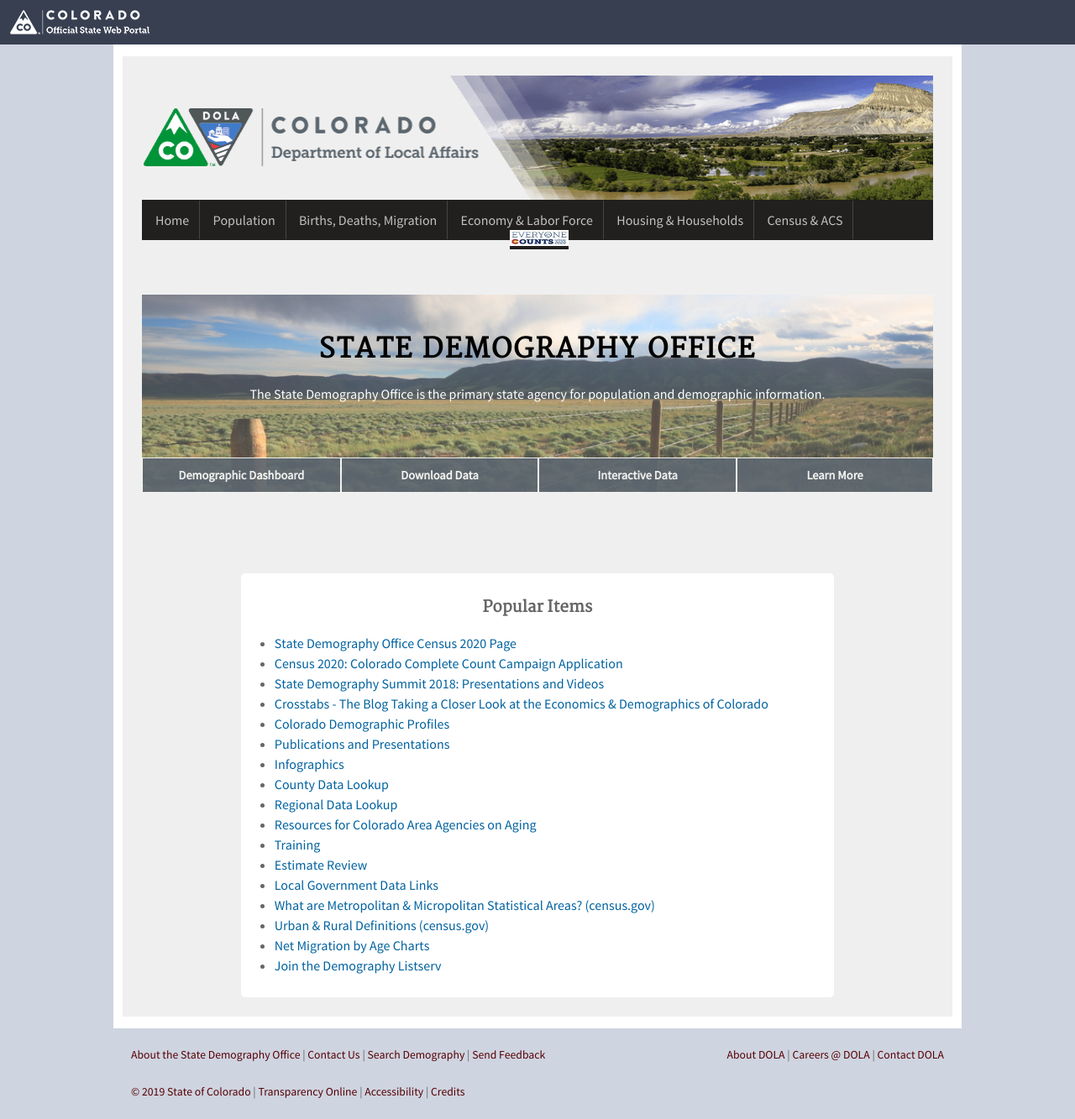
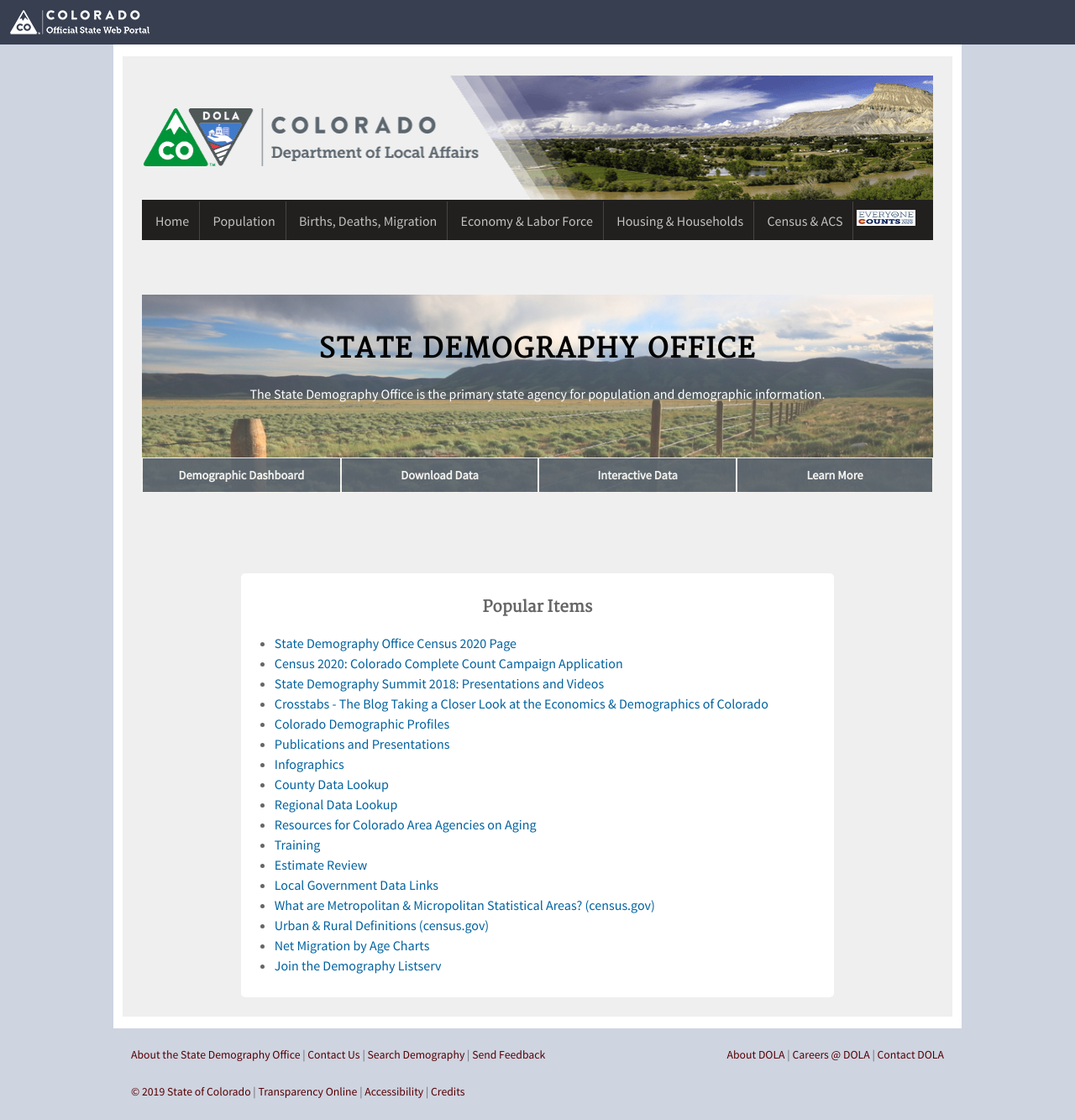
Before and after one commit to TBleess/Website_New, a Jekyll site: the page built from pages/0_Homepage_and_Footer_Links/index.md, in a window 1280 px wide. Shown: the whole page at 84% size. Built offline with Jekyll 4.4.1, drawn with Linux system fonts in a browser that asks for light colours.

Commit message:
Update _header.html

```diff
--- a/_includes/_header.html
+++ b/_includes/_header.html
@@ -28,7 +28,7 @@
                             <li class="padding-normal">
                                 <a href="/census-acs/">Census &amp; ACS</a></li>
                             <li class="padding-none">
-                              <center><a href="/census_2020/"><img src="/images/Census2020_Button.jpg" height=19px width=70px></a></center>
+                              <a href="/census_2020/"><img src="/images/Census2020_Button.jpg" height=19px width=70px text-align:center></a>
                             </li>
                         </ul>
                     </nav>
```
